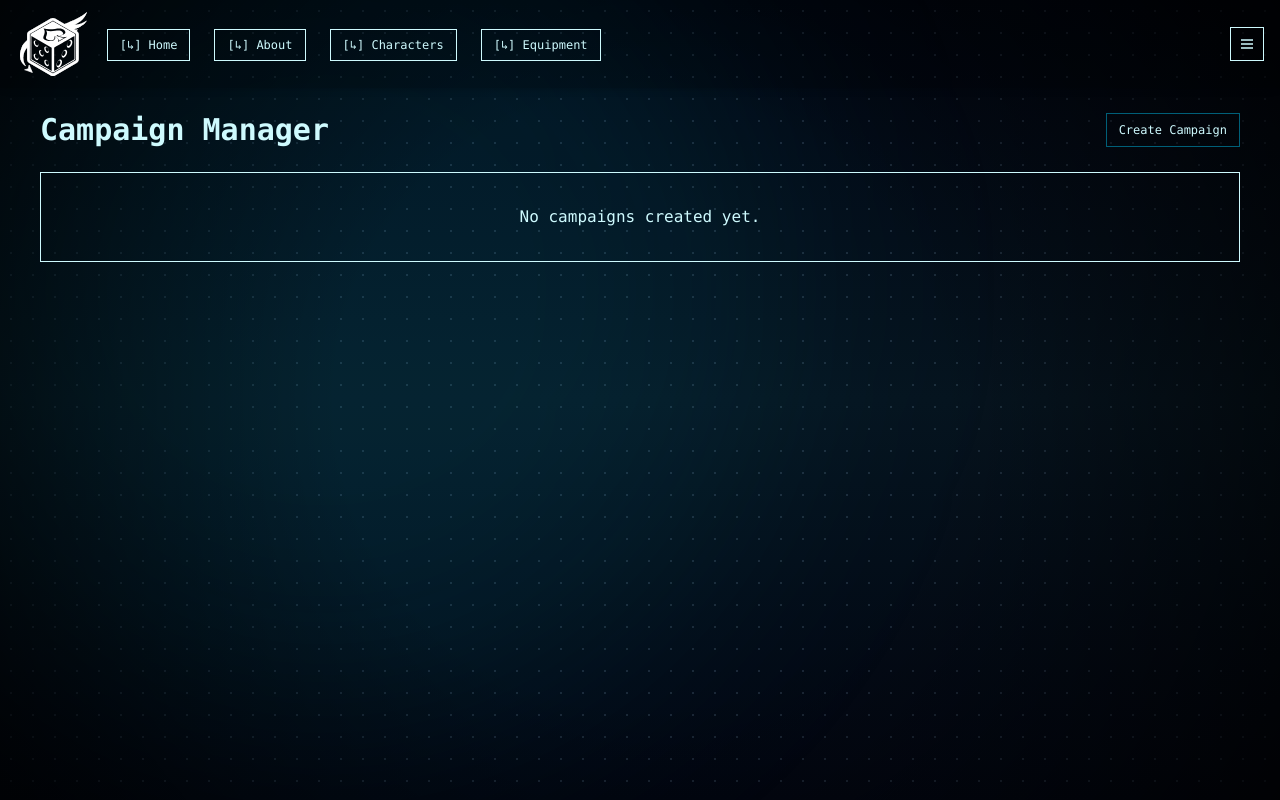
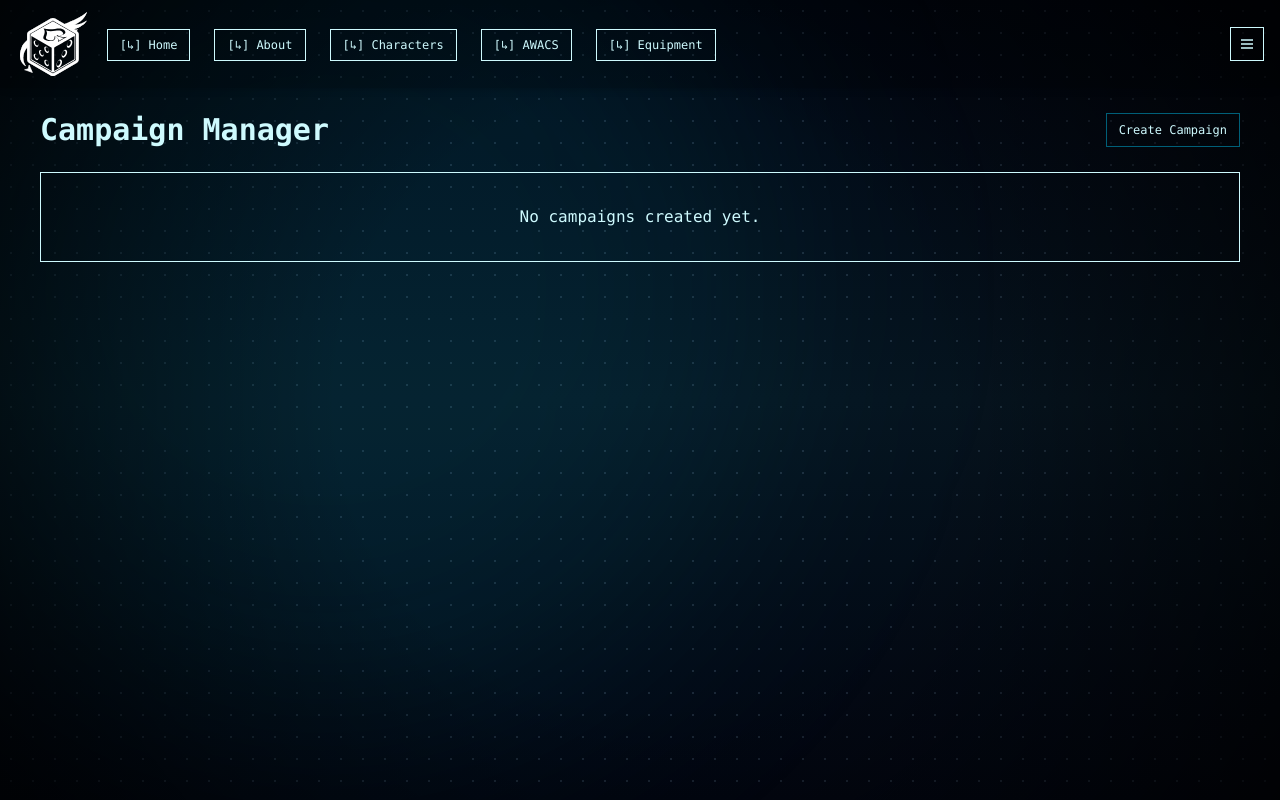
Before and after one commit to RudrNaik/AcesHigh, a React (Vite) app in the folder frontend/: page /AWACS in a window 1280 px wide. Shown: the top 800 px of the page. Built offline with nearby package versions, Linux system fonts and the light colour scheme.

Commit message:
added the AWACS to the navbar.

```diff
--- a/frontend/src/components/common/Navbar.tsx
+++ b/frontend/src/components/common/Navbar.tsx
@@ -74,6 +74,14 @@ const Navbar = ({ isHyperlegible, onToggleFont }: NavbarProps) => {
                 className="border border-cyan-100 px-3 py-2 text-xs text-cyan-100 transition hover:bg-cyan-100 hover:text-black"
               >
                 [↳] Characters
+              </Link>
+            </li>
+            <li>
+              <Link
+                to="/AWACS"
+                className="border border-cyan-100 px-3 py-2 text-xs text-cyan-100 transition hover:bg-cyan-100 hover:text-black"
+              >
+                [↳] AWACS
               </Link>
             </li>
             <li>
@@ -205,6 +213,15 @@ const Navbar = ({ isHyperlegible, onToggleFont }: NavbarProps) => {
           </li>
           <li>
             <Link
+              to="/AWACS"
+              className="block px-2 py-2 hover:border-cyan-400/90 border-l-4 border-cyan-100/0"
+              onClick={() => setHamburgerOpen(false)}
+            >
+              [↳] AWACS
+            </Link>
+          </li>
+          <li>
+            <Link
               to="/equipment"
               className="block px-2 py-2 hover:border-cyan-400/90 border-l-4 border-cyan-100/0"
               onClick={() => setHamburgerOpen(false)}
```
Also changed, not shown: frontend/src/components/campaignManager/handlers/campaignTypes.ts (+0 -75 lines).
